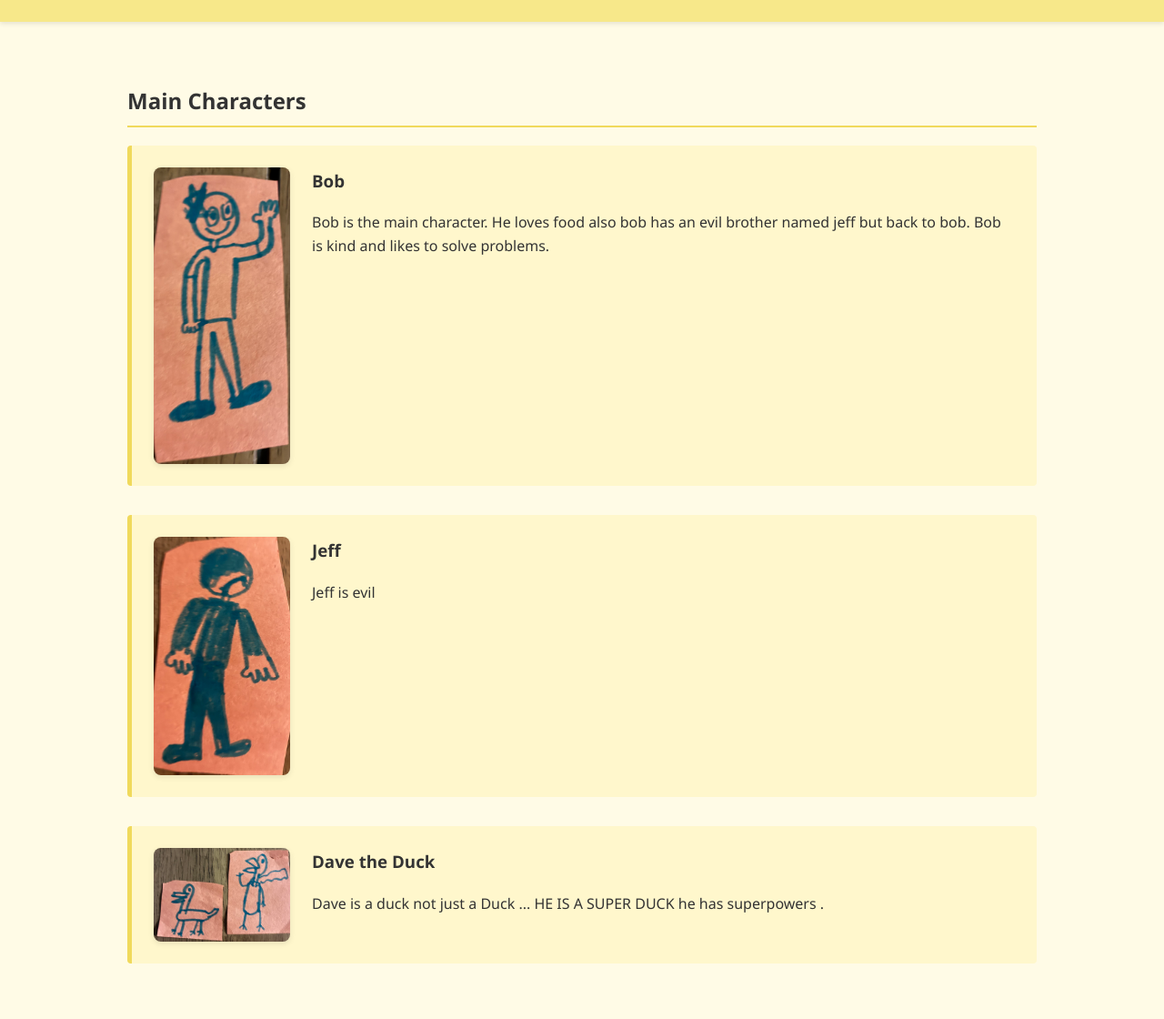
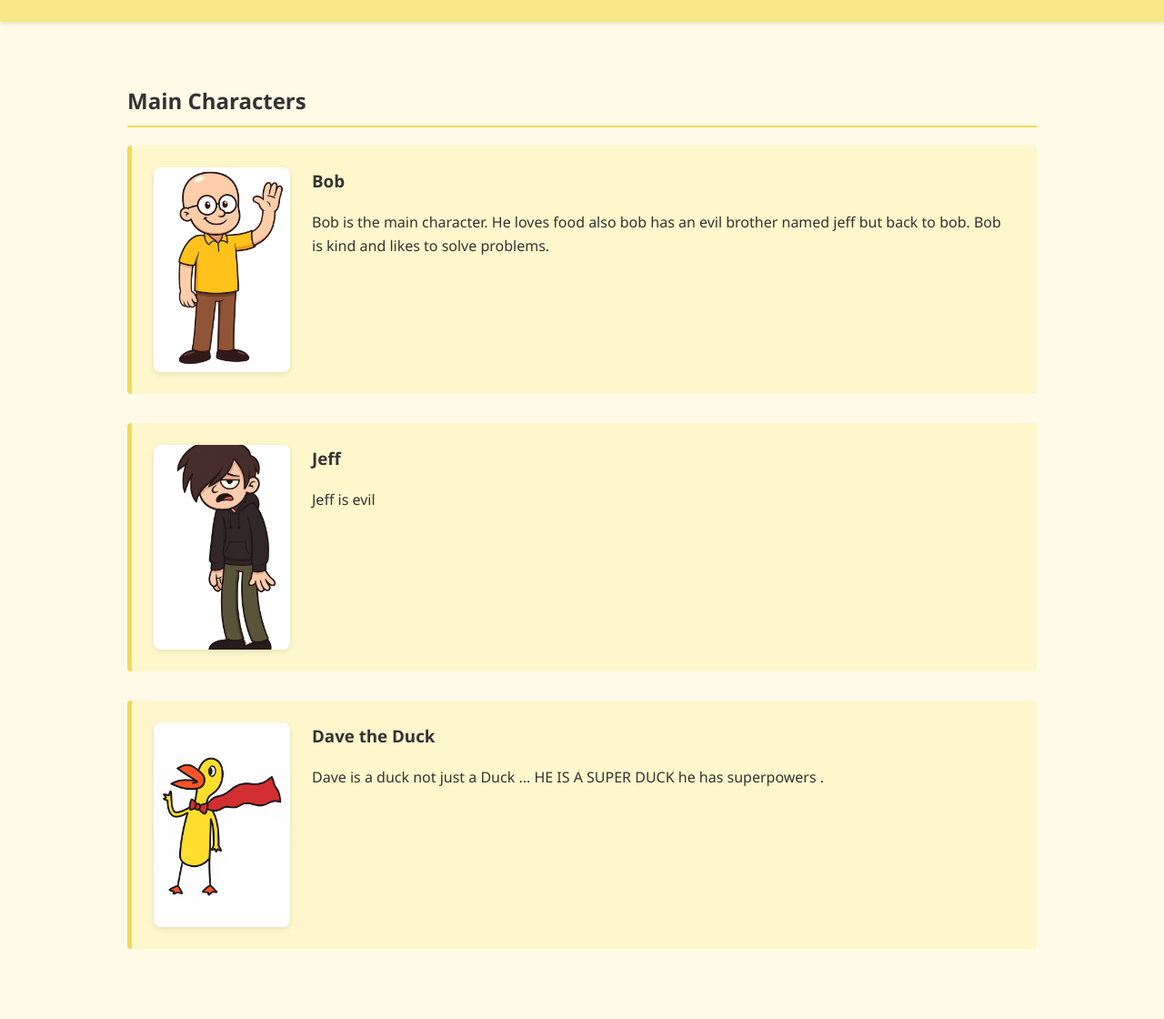
Before and after one commit to e9120108-tech/bob-the-book, a plain HTML site: page html_files/characters.html in a window 1280 px wide. Shown: the part 130-1250 px from the top of the page at 91% size. Drawn offline with Linux system fonts and the light colour scheme.

Commit message:
new picture

```diff
--- a/html_files/characters.html
+++ b/html_files/characters.html
@@ -113,7 +113,7 @@
     <h2>Main Characters</h2>
 
     <div class="character">
-      <img src="images/bob.jpeg" alt="Bob the Book">
+      <img src="images/bob.png" alt="Bob the Book">
       <div class="character-info">
         <h3>Bob</h3>
         <p>
@@ -125,7 +125,7 @@
     </div>
 
     <div class="character">
-      <img src="images/jeff.jpeg" alt="Lisa">
+      <img src="images/jeff.png" alt="Lisa">
       <div class="character-info">
         <h3>Jeff</h3>
         <p>
@@ -135,7 +135,7 @@
     </div>
 
     <div class="character">
-      <img src="images/dave.jpeg" alt="Mr. Pen">
+      <img src="images/dave.png" alt="Mr. Pen">
       <div class="character-info">
         <h3>Dave the Duck</h3>
         <p>
```
Also changed, not shown: html_files/images/bob.png (added), html_files/images/dave.png (added), html_files/images/jeff.png (added).
